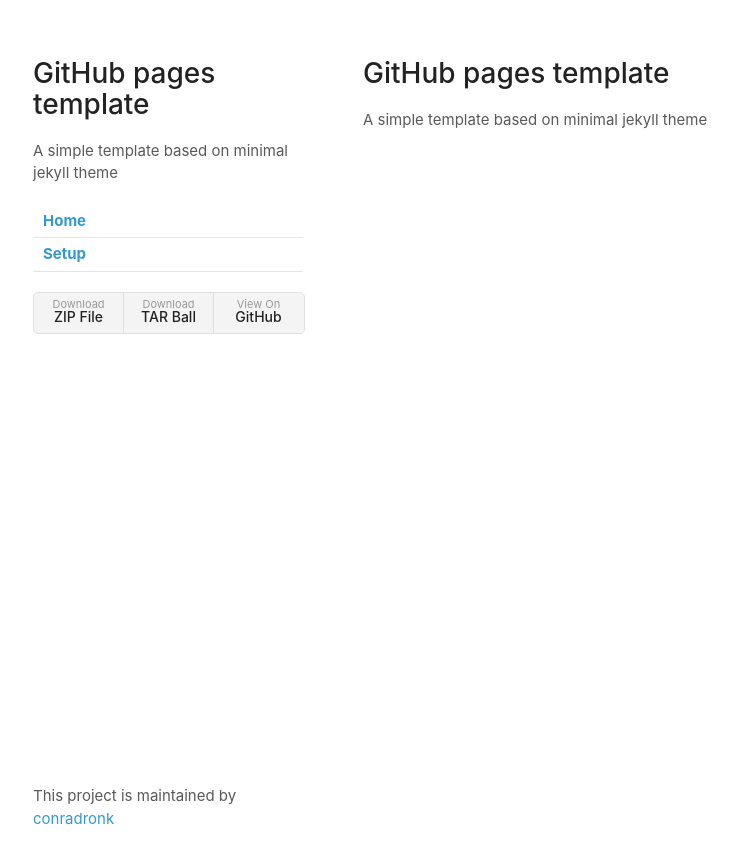
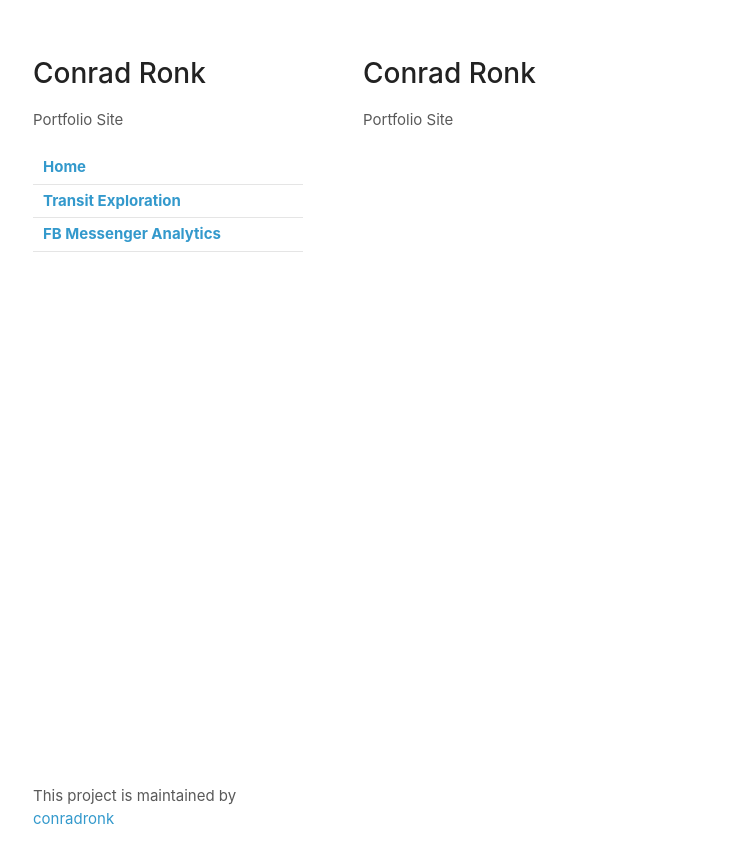
Before and after one commit to conradronk/Messenger-Analytics, a Jekyll site: the page built from index.md, in a window 1280 px wide. Shown: the top 864 px of the page, without its empty margins (67-805 px from the left). Built offline with Jekyll 4.4.1, drawn with Linux system fonts in a browser that asks for light colours; our own code applies the rules of GitHub Pages for plain Markdown files.

Commit message:
Updated with all navigation elements

```diff
--- a/_config.yml
+++ b/_config.yml
@@ -1,9 +1,11 @@
 theme: jekyll-theme-minimal
-title: GitHub pages template
-description: A simple template based on minimal jekyll theme
-show_downloads: True
+title: Conrad Ronk
+description: Portfolio Site
+show_downloads: False
 navigation:
   - title: Home
-    url: /
-  - title: Setup
-    url: setup
+    url: https://conradronk.github.io/
+  - title: Transit Exploration
+    url: https://conradronk.github.io/Transit-Data-Exploration/
+  - title: FB Messenger Analytics
+    url: https://conradronk.github.io/Messenger-Analytics/
```
